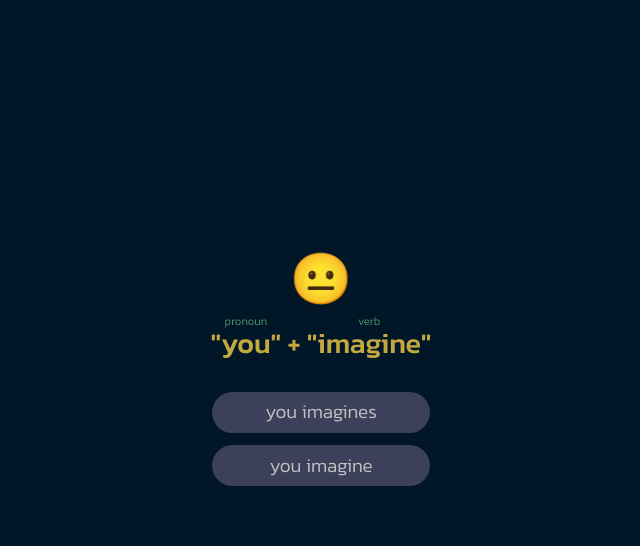
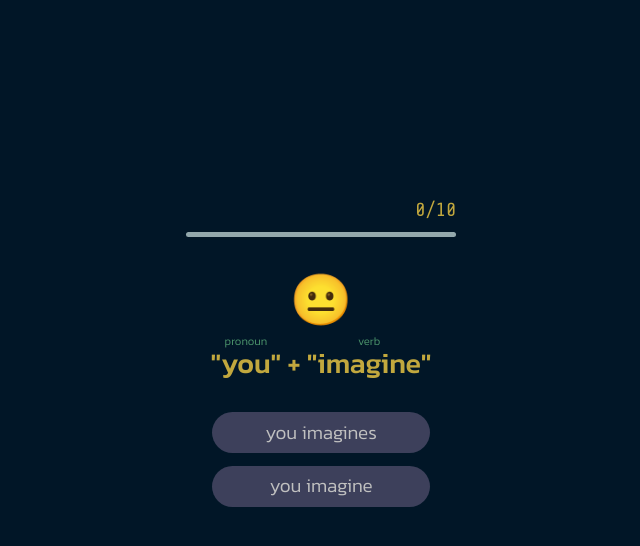
Before and after one commit to crydy/eng-quiz, a React (Vite) app: page / in a window 1280 px wide. Both pictures are taken after a click on the button "Start". Shown: the top 546 px of the page, without its empty margins (319-959 px from the left). Built offline with nearby package versions, Linux system fonts and the light colour scheme.

Commit message:
Add progress bar

```diff
--- a/src/App.jsx
+++ b/src/App.jsx
@@ -4,9 +4,10 @@ import GlobalStyles from "./styles/GlobalStyles";
 import { useQuiz } from "./contexts/QuizContext";
 // Components
 import QuizContainer from "./components/QuizContainer";
-import Questions from "./components/Questions";
 import StartScreen from "./components/StartScreen";
 import FinishScreen from "./components/FinishScreen";
+import Progress from "./components/Progress";
+import Questions from "./components/Questions";
 
 function App() {
     const { isQuizMode, isFinished } = useQuiz();
@@ -16,7 +17,12 @@ function App() {
             <GlobalStyles />
             <QuizContainer>
                 {!isQuizMode && !isFinished && <StartScreen />}
-                {isQuizMode && <Questions />}
+                {isQuizMode && (
+                    <>
+                        <Progress />
+                        <Questions />
+                    </>
+                )}
                 {isFinished && <FinishScreen />}
             </QuizContainer>
         </>
--- /dev/null
+++ b/src/components/Progress.jsx
@@ -0,0 +1,51 @@
+import { styled } from "styled-components";
+import { rem } from "../utils/helpers";
+import { useQuiz } from "../contexts/QuizContext";
+
+const ProgressNumerical = styled.div`
+    font-family: "Share Tech Mono", monospace;
+    text-align: right;
+`;
+
+const ProgressBar = styled.div`
+    margin-top: ${rem(12)};
+    width: 100%;
+    height: ${rem(8)};
+    background-color: var(--color-progress-bar);
+    border-radius: 10px;
+    overflow: hidden;
+`;
+
+const ProgressCore = styled.div`
+    width: ${(props) => props.$width + "%"};
+
+    height: 100%;
+    background-color: var(--color-progress-bar-fill);
+    transition: width 0.5s ease-in-out;
+`;
+
+function Progress() {
+    const { questions, current, isAnswered } = useQuiz();
+    const prevPercentageProgress = (current / questions.length) * 100;
+    const currPercentageProgress = ((current + 1) / questions.length) * 100;
+
+    return (
+        <>
+            <ProgressNumerical>
+                <span>{isAnswered ? current + 1 : current}</span>/
+                <span>{questions.length}</span>
+            </ProgressNumerical>
+            <ProgressBar>
+                <ProgressCore
+                    $width={
+                        isAnswered
+                            ? currPercentageProgress
+                            : prevPercentageProgress
+                    }
+                />
+            </ProgressBar>
+        </>
+    );
+}
+
+export default Progress;
--- a/src/components/Status.jsx
+++ /dev/null
@@ -1,5 +0,0 @@
-function Status() {
-    return <div>Status...</div>;
-}
-
-export default Status;
--- a/src/contexts/QuizContext.jsx
+++ b/src/contexts/QuizContext.jsx
@@ -22,6 +22,8 @@ const initialState = {
     isQuizMode: false,
     isFinished: false,
     isPartsOfSpeechMarked: true,
+    isAnswered: false,
+
     current: 0,
     questions: [],
     answers: [],
@@ -44,12 +46,14 @@ function reducer(state, action) {
             return {
                 ...state,
                 answers: [...state.answers, action.payload],
+                isAnswered: true,
             };
 
         case "quiz/questionSwitchedNext":
             return {
                 ...state,
                 current: state.current + 1,
+                isAnswered: false,
             };
 
         case "quiz/finishedQuiz":
@@ -69,7 +73,15 @@ function reducer(state, action) {
 
 function QuizContextProvider({ children }) {
     const [
-        { isQuizMode, isFinished, isPartsOfSpeechMarked, current, questions },
+        {
+            isQuizMode,
+            isFinished,
+            isPartsOfSpeechMarked,
+            isAnswered,
+
+            current,
+            questions,
+        },
         dispatch,
     ] = useReducer(reducer, initialState);
 
@@ -79,6 +91,8 @@ function QuizContextProvider({ children }) {
                 isQuizMode,
                 isFinished,
                 isPartsOfSpeechMarked,
+                isAnswered,
+
                 current,
                 questions,
                 dispatch,
--- a/src/data/emojiVariants.js
+++ b/src/data/emojiVariants.js
@@ -1,6 +1,6 @@
 const emojis = {
-    glad: ["😄", "😃", "😁", "🙂", "😊", "😎", "🥳"],
-    neutral: ["😐", "😶", "🤨", "🤔"],
+    glad: ["😄", "😃", "😁", "🙂", "😊", "😎", "😛"],
+    neutral: ["😐", "🤨", "🙄", "🤔"],
     sad: ["😞", "😔", "😢", "😭", "😩", "😟", "🙁", "😕", "😓", "😰"],
 };
 
--- a/src/styles/GlobalStyles.js
+++ b/src/styles/GlobalStyles.js
@@ -14,12 +14,15 @@ const GlobalStyles = createGlobalStyle`
 
     --color-variant-button-bg: #3d405b;
     --color-variant-button-bg-hover: #003249;
-    --color-variant-button-bg-correct: #4f772d;
-    --color-variant-button-bg-wrong: #9d0208;
+    --color-variant-button-bg-correct: #31572c;
+    --color-variant-button-bg-wrong: #800e13;
     --color-variant-button-text: #c0c0c0;
 
     --color-quiz-heading-correct: var(--color-button-bg-correct);
     --color-quiz-heading-wrong: var(--color-button-bg-wrong);
+
+    --color-progress-bar: #93a8ac;
+    --color-progress-bar-fill: var(--color-button-bg);
 
     --size-max-width: ${rem(600)};
 }
```
